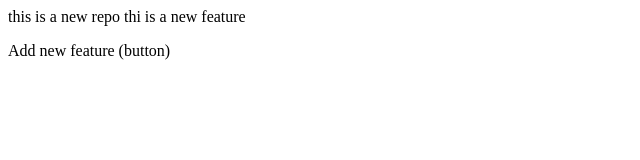
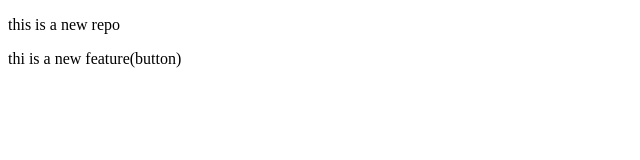
Before and after one commit to Abinashx5/LocalRepo, a plain HTML site: page index.html in a window 1280 px wide. Shown: the whole page, without its empty margins (0-640 px from the left). Drawn offline with Linux system fonts and the light colour scheme.

Commit message:
Add button

```diff
--- a/index.html
+++ b/index.html
@@ -6,9 +6,9 @@
     <title>Document</title>
 </head>
 <body>
-    this is a new repo
-    thi is a new feature
-    <p>Add new feature (button)</p>
+    <p>this is a new repo</p>
+    <p>thi is a new feature(button)</p>
+
 
 </body>
 </html>
```
